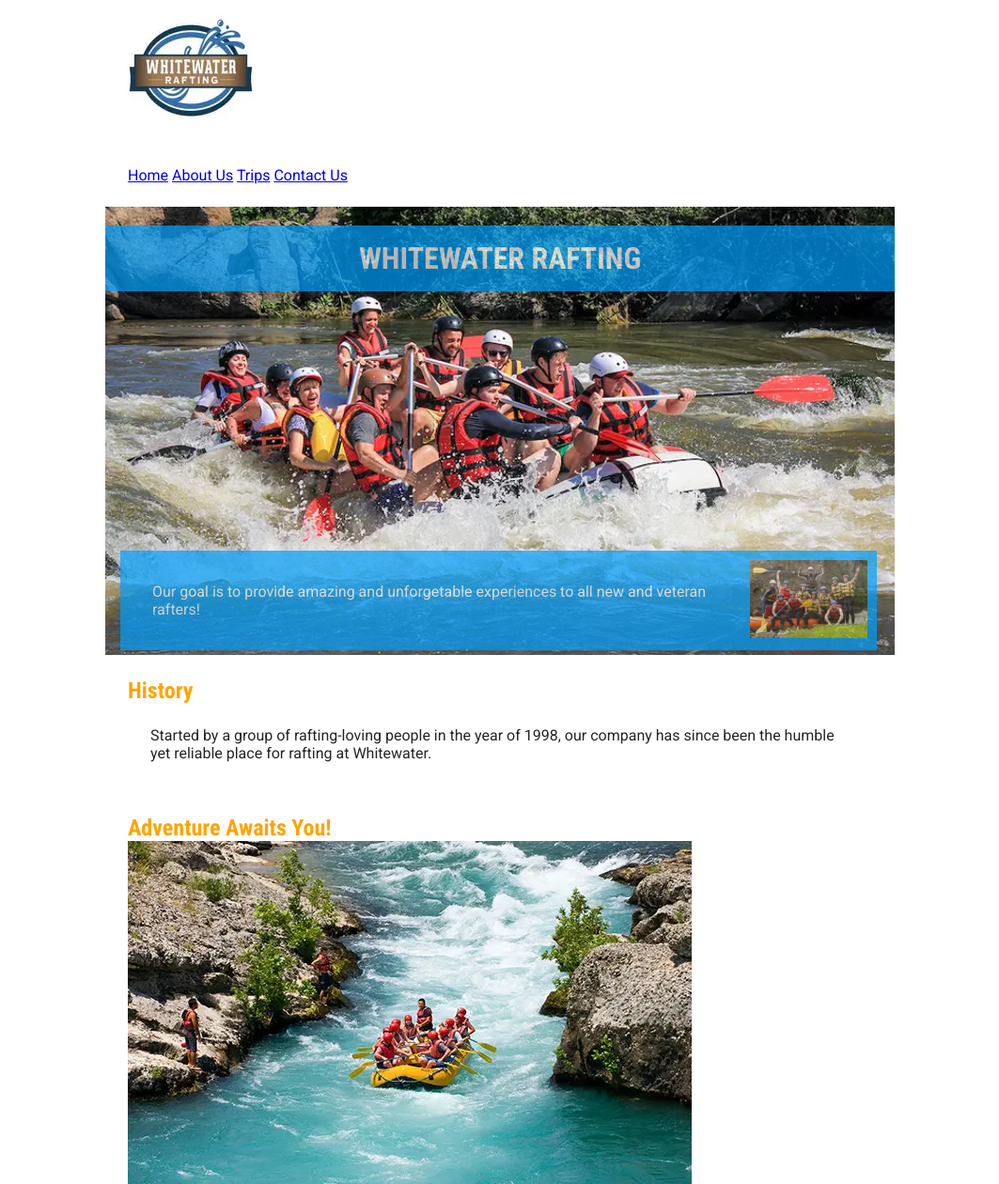
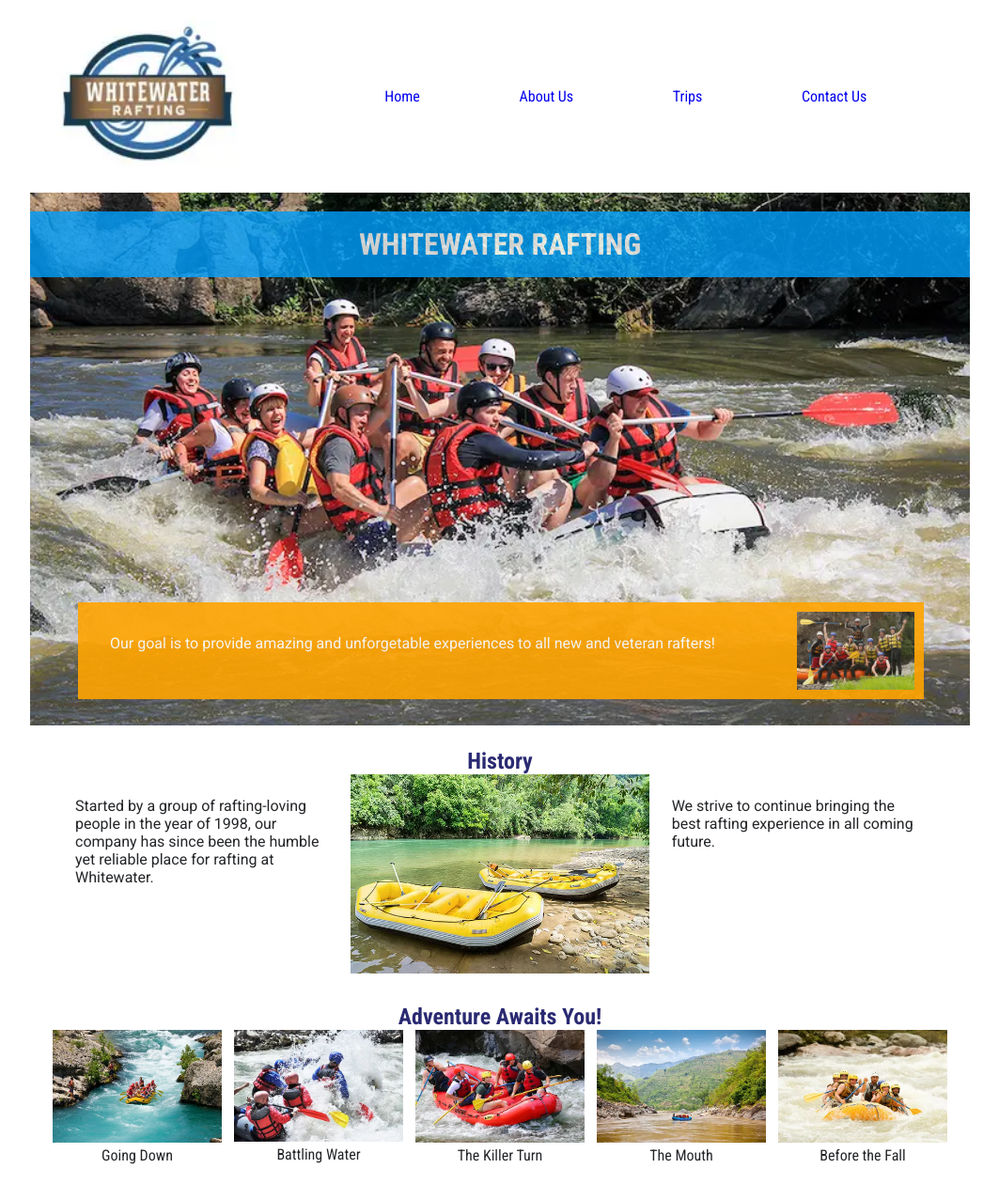
Before and after one commit to daniely998/wdd130, a plain HTML site: page wwr/about.html in a window 1280 px wide. Shown: the top 1260 px of the page at 94% size, without its empty margins (108-1171 px from the left). Drawn offline with Linux system fonts and the light colour scheme.

Commit message:
wwr flex update

```diff
--- a/wwr/about.html
+++ b/wwr/about.html
@@ -18,11 +18,13 @@
     <body>
         <header>
             <img src="images/rafting-site-logo.webp" alt="Rafting Company Logo">
-            <nav>
-                <a href="index.html">Home</a>
-                <a href="about.html">About Us</a>
-                <a href="trips.html">Trips</a>
-                <a href="contact.html">Contact Us</a>
+            <nav class="navigation">
+                <ul>
+                    <li><a href="index.html">Home</a></li>
+                    <li><a href="about.html">About Us</a></li>
+                    <li><a href="trips.html">Trips</a></li>
+                    <li><a href="contact.html">Contact Us</a></li>
+                </ul>
             </nav>
         </header>
         <main>
@@ -34,17 +36,23 @@
                     <p>Our goal is to provide amazing and unforgetable experiences to all new and veteran rafters!</p>
                 </article>
             </div>
-            <section>
+            <section class="history">
                 <h2>History</h2>
-                <p>Started by a group of rafting-loving people in the year of 1998, our company has since been the humble yet reliable place for rafting at Whitewater.</p>
+                <div>
+                    <p>Started by a group of rafting-loving people in the year of 1998, our company has since been the humble yet reliable place for rafting at Whitewater.</p>
+                    <img src="images/rafting-history.webp" alt="Resting Boats">
+                    <p>We strive to continue bringing the best rafting experience in all coming future.</p>
+                </div>
             </section>
-            <section>
+            <section class="adventures">
                 <h2>Adventure Awaits You!</h2>
-                <img src="images/rafting-01.webp" alt="Rafting 01">
-                <img src="images/rafting-02.webp" alt="Rafting 02">
-                <img src="images/rafting-03.webp" alt="Rafting 03">
-                <img src="images/rafting-04.webp" alt="Rafting 04">
-                <img src="images/rafting-05.webp" alt="Rafting 05">
+                <div>
+                    <figure><img src="images/rafting-01.webp" alt="Going Down"><figcaption>Going Down</figcaption></figure>
+                    <figure><img src="images/rafting-02.webp" alt="Battling Water"><figcaption>Battling Water</figcaption></figure>
+                    <figure><img src="images/rafting-03.webp" alt="The Killer Turn"><figcaption>The Killer Turn</figcaption></figure>
+                    <figure><img src="images/rafting-04.webp" alt="The Mouth"><figcaption>The Mouth</figcaption></figure>
+                    <figure><img src="images/rafting-05.webp" alt="Before the Fall"><figcaption>Before the Fall</figcaption></figure>
+                </div>
             </section>
         </main>
         <footer>
--- a/wwr/styles/rafting.css
+++ b/wwr/styles/rafting.css
@@ -20,22 +20,68 @@ body {
 }
 
 header, main, footer {
-    width: 840px;
+    width: 1000px;
     margin: 0 auto;
 }
 
+header {
+    display: grid;
+    grid-template-columns: 1fr 2fr;
+    align-items: center;
+}
+
+header img {
+    width: 250px;
+    height: auto;
+}
+
+.navigation ul {
+    display: flex;
+    flex-wrap: wrap;
+    list-style: none;
+    padding: 0;
+    font-family: var(--heading-font);
+}
+
+.navigation li {
+    flex: 1 1 auto;
+}
+
+.navigation a {
+    display: block;
+    text-decoration: none;
+    padding: 20px;
+}
+
+/* .navigation a:hover {
+	color: tomato;
+	font-weight: 700;
+	text-decoration: underline;
+} */
+
 h1, h2 {
     font-family: var(--heading-font);
-    color: var(--accent1-color);
+    color: var(--secondary-color);
+}
+
+h1 {
+    position: absolute;
+    top: 20px;
+    width: 100%;
+    padding: 16px;
+    text-align: center;
+    opacity: 0.8;
+    background-color: var(--primary-color);
+    color: #fff;
+}
+
+h2 {
+    text-align: center;
 }
 
 nav, p, section, article {
     margin: 16px;
     padding: 8px;
-}
-
-.socialmedia a {
-    text-decoration: none;
 }
 
 .hero {
@@ -48,24 +94,14 @@ nav, p, section, article {
     height: auto;
 }
 
-h1 {
-    position: absolute;
-    top: 20px;
-    width: 100%;
-    padding: 16px;
-    text-align: center;
-    opacity: 0.7;
-    background-color: var(--primary-color);
-    color: #fff;
-}
-
 article {
     position: absolute;
-    top: 350px;
-    width: 805px;
+    top: 420px;
+    left: 35px;
+    width: 900px;
     padding: 10px;
-    opacity: 0.7;
-    background-color: var(--primary-color);
+    opacity: 0.9;
+    background-color: var(--accent1-color);
     color: #fff;
 }
 
@@ -74,6 +110,40 @@ article {
     width: 125px;
 }
 
+.history div{
+    display: grid;
+    grid-template-columns: 1fr 1fr 1fr;
+}
+
+.history img {
+    width: 100%;
+    align-items: center;
+}
+
+.adventures div {
+    display: flex;
+    justify-content: space-between;
+
+}
+
+.adventures img {
+    max-width: 180px;
+}
+
+.adventures figcaption {
+    text-align: center;
+    font-family: var(--heading-font);
+}
+
 footer img {
     width: 50px;
 }
+
+.socialmedia {
+    display: flex;
+    justify-content: flex-end;
+}
+
+.socialmedia a {
+    text-decoration: none;
+}
```
Also changed, not shown: wwr/images/rafting-history.webp (added).
